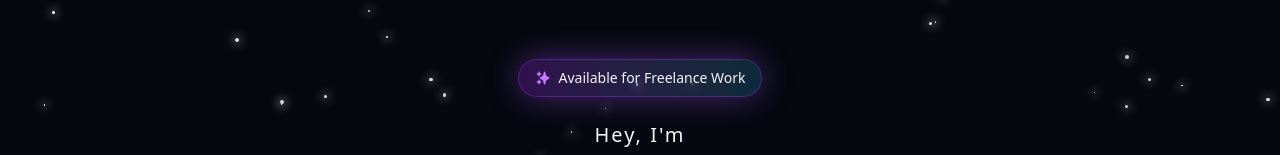
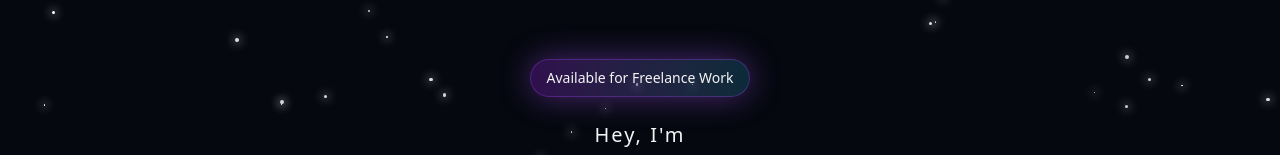
Before and after one commit to wajahat-kamal/Dev-Portfolio, a React (Vite) app: page / in a window 1280 px wide. Shown: the part 146-301 px from the top of the page. Built offline with nearby package versions, Linux system fonts and the light colour scheme.

Commit message:
Remove unused SVG icon from HeroSection for a cleaner layout while maintaining the freelance availability text.

```diff
--- a/src/components/HeroSection.jsx
+++ b/src/components/HeroSection.jsx
@@ -28,18 +28,7 @@ export default function HeroSection() {
             boxShadow: "0 0 32px rgba(168, 85, 247, 0.42)",
           }}
         >
-          <svg
-            viewBox="0 0 20 20"
-            className="mr-2 h-4 w-4 text-purple-400"
-            fill="currentColor"
-            aria-hidden="true"
-          >
-            <path
-              fillRule="evenodd"
-              clipRule="evenodd"
-              d="M5 2a1 1 0 011 1v1h1a1 1 0 010 2H6v1a1 1 0 01-2 0V6H3a1 1 0 010-2h1V3a1 1 0 011-1zm0 10a1 1 0 011 1v1h1a1 1 0 110 2H6v1a1 1 0 11-2 0v-1H3a1 1 0 110-2h1v-1a1 1 0 011-1zM12 2a1 1 0 01.967.744L14.146 7.2 17.5 9.134a1 1 0 010 1.732l-3.354 1.935-1.18 4.455a1 1 0 01-1.933 0L9.854 12.8 6.5 10.866a1 1 0 010-1.732l3.354-1.935 1.18-4.455A1 1 0 0112 2z"
-            />
-          </svg>
+
           Available for Freelance Work
         </span>
 
```
